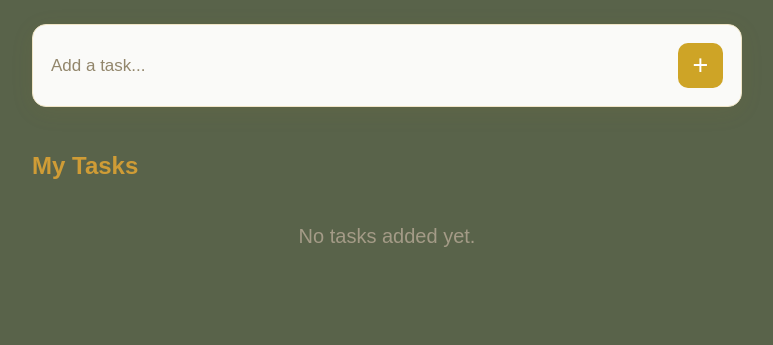
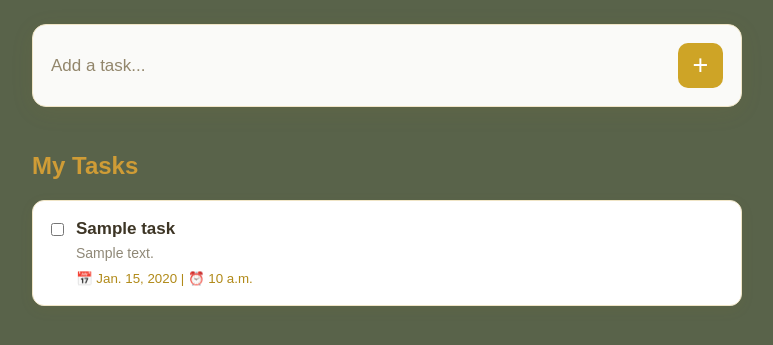
Before and after one commit to NiraliBaldaniya/RemindX, a Django app: page /home/ in a window 1280 px wide. Shown: the part 241-586 px from the top of the page, without its empty margins (253-1026 px from the left). Run offline with Django 5.2, Linux system fonts and the light colour scheme; a user stored in the database is signed in; tables that the repository leaves empty hold one stand-in row (values such as "Sample post").

Commit message:
display user tasks on dashboard

```diff
--- a/reminder/templates/index.html
+++ b/reminder/templates/index.html
@@ -24,9 +24,9 @@
                 <p>{{ request.user.email }}</p>
                 <hr>
 
-                <form action="{% url 'logout' %}" method="post">
+                <form  method="post">
                     {% csrf_token %}
-                    <span>Log Out</span>
+                    <span><a href="{% url 'logout' %}">Log Out</a></span>
                 </form>
 
             </div>
@@ -48,8 +48,25 @@
             <h2>My Tasks</h2>
 
             <div id="taskList">
+                {% for task in tasks %}
+
+                <div class="task-item">
+
+                    <input type="checkbox">
+                    <div class="task-content">
+                        <h3>{{ task.title }}</h3>
+                        <p>{{ task.description|default:"No description" }}</p>
+                        <small>📅 {{ task.date }} | ⏰ {{ task.time }}</small>
+                    </div>
+
+                </div>
+
+                {% empty %}
                 <p class="empty">No tasks added yet.</p>
+                {% endfor %}
+
             </div>
+
         </section>
 
     </main>
@@ -77,12 +94,12 @@
 
                 <div class="form-group">
                     <label>Date</label>
-                    <input type="date" name="date" id="date" required >
+                    <input type="date" name="date" id="date" required>
                 </div>
 
                 <div class="form-group">
                     <label>Time</label>
-                    <input type="time"  name="time" id="time" required>
+                    <input type="time" name="time" id="time" required>
                 </div>
 
                 <div class="form-actions">
--- a/reminder/views.py
+++ b/reminder/views.py
@@ -20,7 +20,9 @@ def home(request):
     name = email.split("@")[0] if email else "Remindian"
     name = re.sub(r'\d+$', '', name)
 
-    return render(request, 'index.html', {'name': name })
+    tasks = Task.objects.filter(user=request.user).order_by('date', 'time')
+
+    return render(request, 'index.html', {'name': name, 'tasks' : tasks })
 
 
 def login(request):
@@ -166,7 +168,4 @@ def reminder(request):
         user = request.user
     )
 
-    return JsonResponse({
-            "success": True,
-            "message": "Task saved"
-        })
+    return redirect('/')
```
